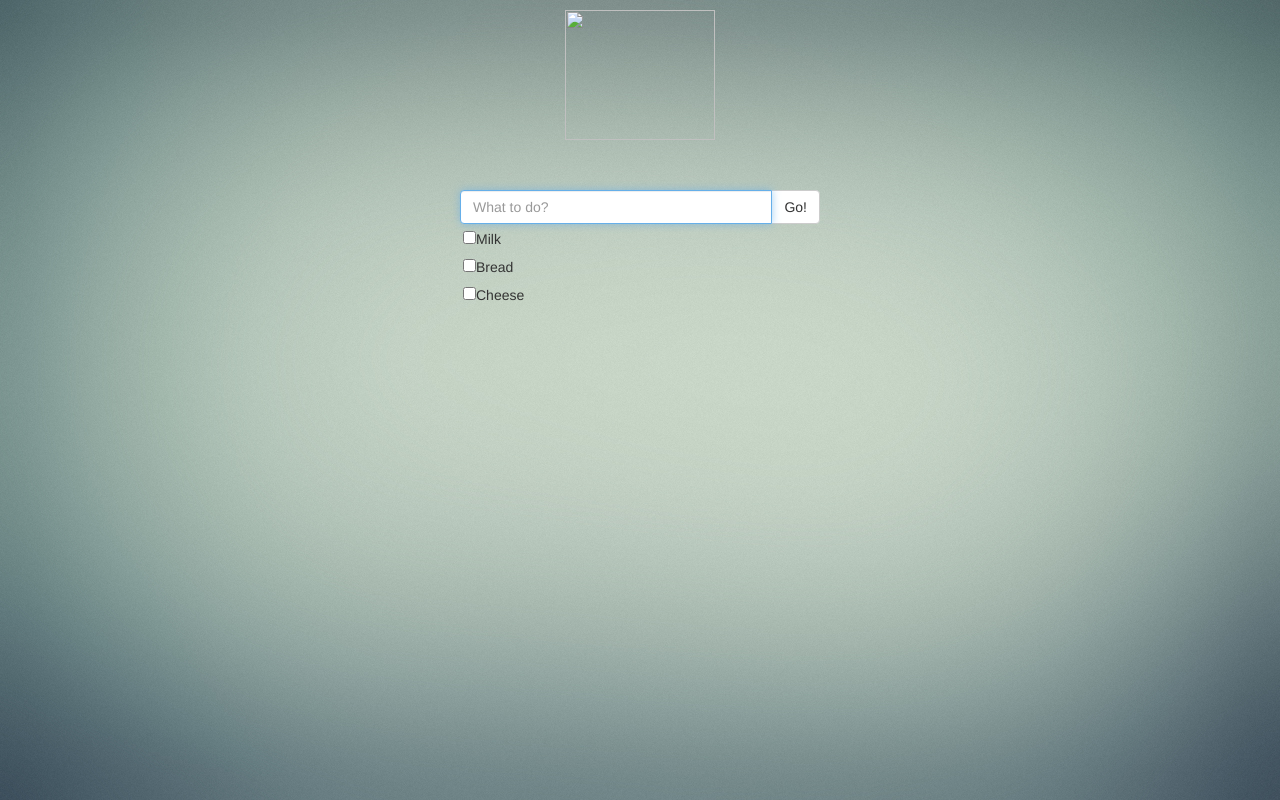
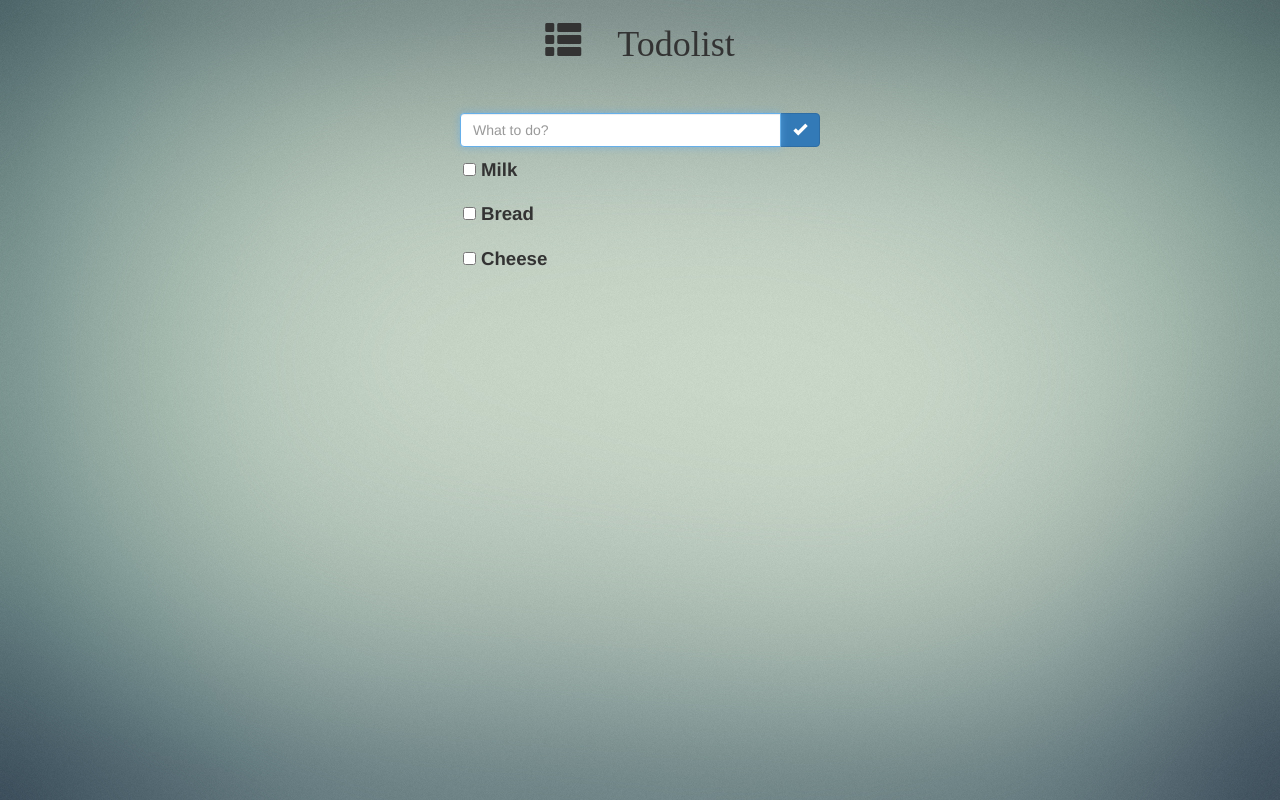
Before and after one commit to Fennicks77/Fenn, a plain HTML site: page index.html in a window 1280 px wide. Drawn offline with Linux system fonts and the light colour scheme.

Commit message:
new style

```diff
--- a/index.html
+++ b/index.html
@@ -8,16 +8,17 @@
   </head>
   <body>
     <div id="main">
-      <img src="./to-do-list.png" width="150px" height="130px">
-      <h1 class="h1">  </h1>
+      <h1 class="h1"><span class="glyphicon glyphicon-th-list" /> Todolist</h1>
         <div class="form_wrapper input-group">
           <input type="text" name="123" placeholder="What to do?" autofocus required size="27" class="form-control" />
-            <span class="input-group-btn"><button class="btn btn-default" type="button">Go!</button></span>
+            <span class="input-group-btn">
+              <button class="btn btn-primary"><span class="glyphicon glyphicon-ok" /></button>
+            </span>
         </div>
         <ul class="list">
-          <li><input type="checkbox">Milk</li>
-          <li><input type="checkbox">Bread</li>
-          <li><input type="checkbox">Cheese</li>
+          <li><input type="checkbox" id="checkbox1"><label for="checkbox1">Milk</label></li>
+          <li><input type="checkbox" id="checkbox2"><label for="checkbox2">Bread</label></li>
+          <li><input type="checkbox" id="checkbox3"><label for="checkbox3">Cheese</label></li>
         </ul>
   </body>
 </html>
--- a/style.css
+++ b/style.css
@@ -23,6 +23,7 @@ img {
 ul.list li {
     list-style: none;
     margin-right: 5px;
+    margin-top: 7px;
     padding: 3px;
     text-align: left;
 }
@@ -30,3 +31,7 @@ ul {
     margin: 0;
     padding: 0;
 }
+label{
+    font-size: 14pt;
+    margin-left: 5px;
+}
```
